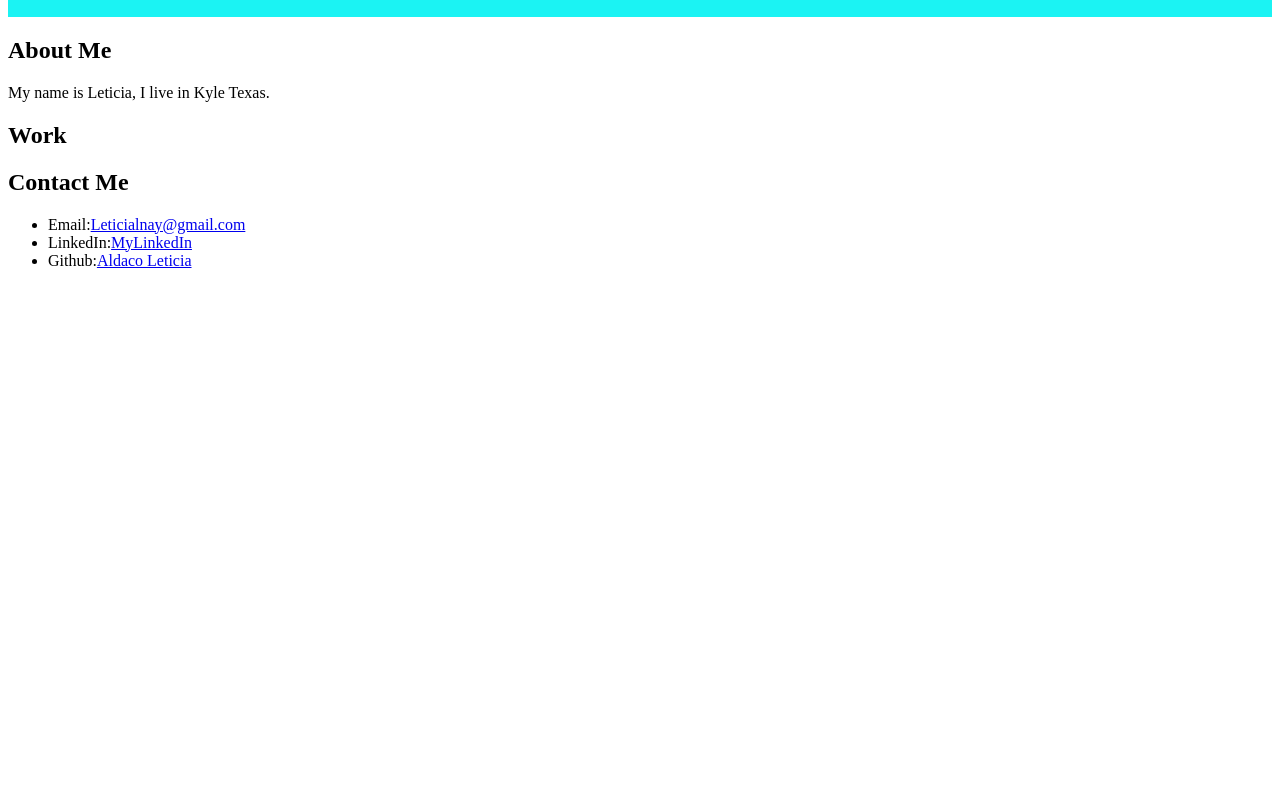
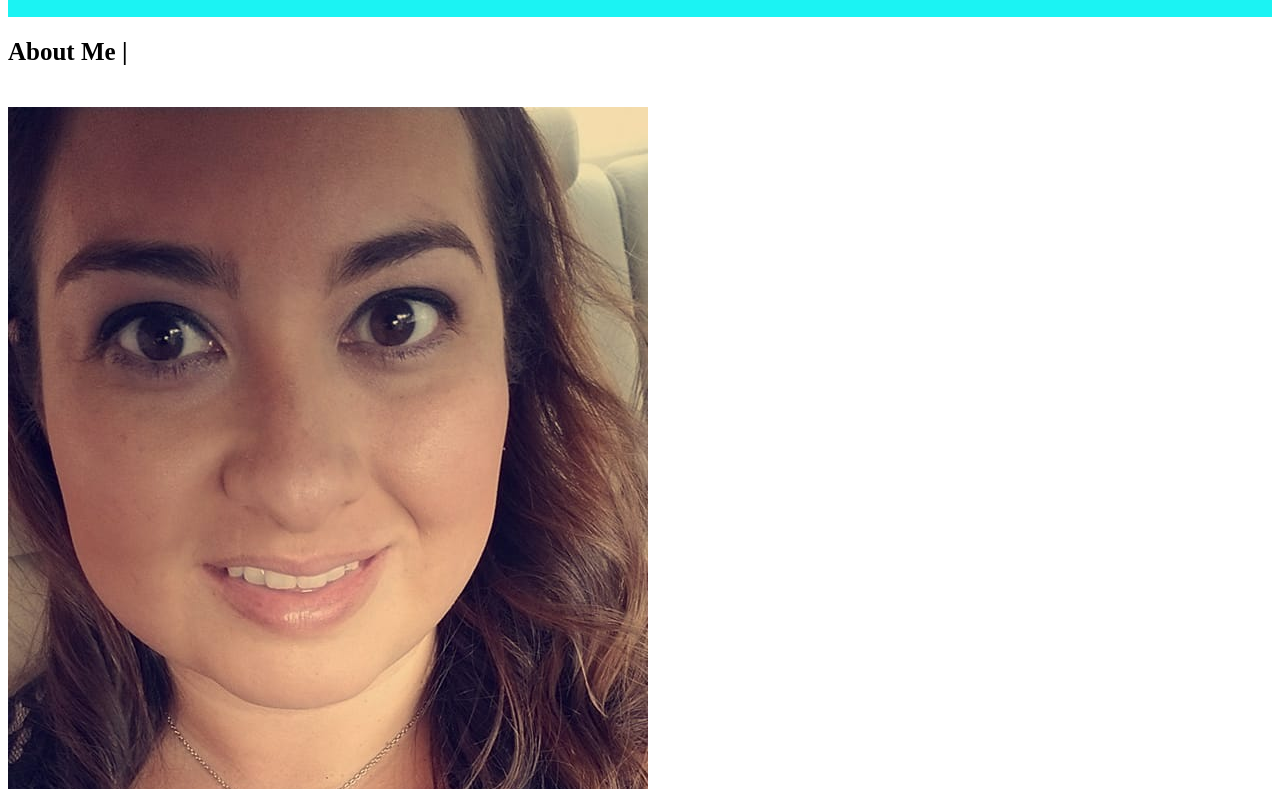
Before and after one commit to LeticiaAldaco/My_Portfolio_LA, a plain HTML site: page index.html in a window 1280 px wide. Shown: the part 86-875 px from the top of the page. Before the commit the page ends 800 px from the top, so only its background shows below. Drawn offline with Linux system fonts and the light colour scheme.

Commit message:
added image

```diff
--- a/index.html
+++ b/index.html
@@ -41,9 +41,11 @@
 
 <section id="about me" class="intro">
   <div class="flex-row">
-    <h2 class="section-title primary-border">
+    <h2 class="About">
       About Me
+      <span>|</span>
     </h2>
+<img src="Portfolio.Photo.jpeg" alt="Photo of me">
   </div>
   <div class="flex-row">
     <p>My name is Leticia, I live in Kyle Texas.
--- a/style.css
+++ b/style.css
@@ -21,7 +21,7 @@ header {
     font-weight: bold;
     margin: 0;
     font-size: 36px;
-    color: white
+    color: white;
     text-shadow: 0 0 10px rgba(0, 0, 0, 0.5);
   }
 
@@ -58,3 +58,21 @@ header {
   }
 
   /* HEADER / NAVBAR STYLES END */
+
+
+  /* ABOUT ME STYLE */
+
+.About {
+    font-size: 25px;
+    color: black;
+    padding-bottom: 20px;
+    padding-right: -100px;
+    text-align: left;
+    margin: 0 auto 35px left;
+  }
+
+
+
+
+
+  /*ABOUT ME STYLE END*/
```
Also changed, not shown: Portfolio.Photo.jpeg (added).
